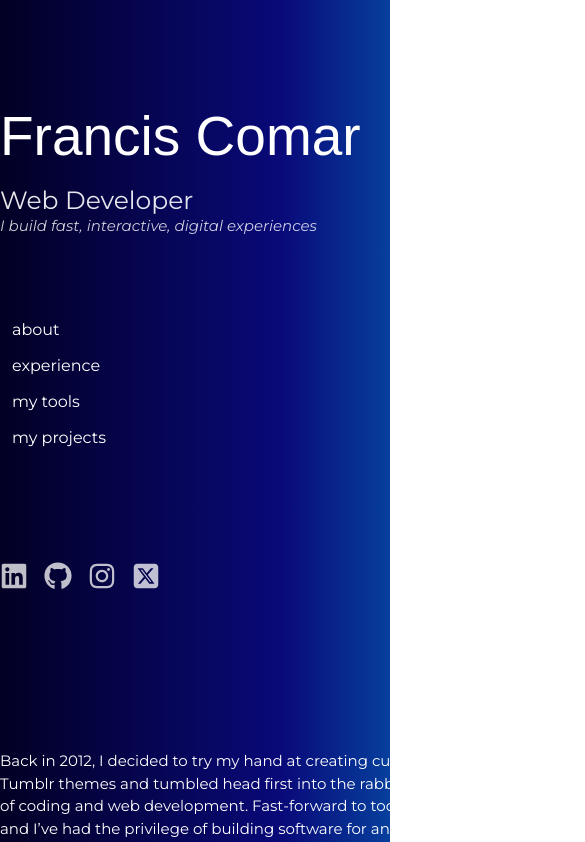
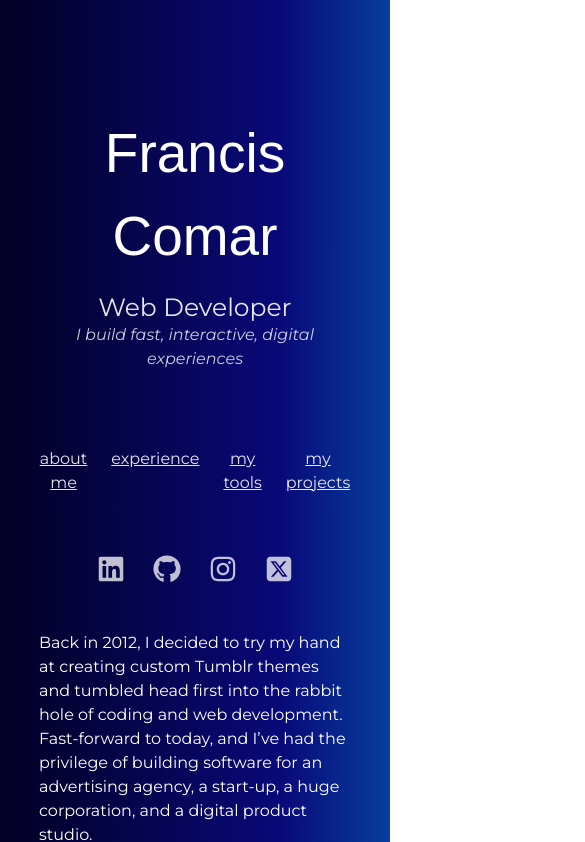
Before and after one commit to comar1/comar1-svelte, a SvelteKit app: page / in a window 390 px wide. Shown: the top 842 px of the page, 585 px wide, since content can reach past the window. Built offline with nearby package versions, Linux system fonts and the light colour scheme.

Commit message:
responsiveness

```diff
--- a/src/app.css
+++ b/src/app.css
@@ -15,5 +15,5 @@
   font-style: normal;
 }
 p{
-  font-size: 15px;
+  font-size: 1rem;
 }
--- a/src/app.html
+++ b/src/app.html
@@ -1,7 +1,7 @@
 <!doctype html>
 <html lang="en">
 	<head>
-		<title>Comar's Resume</title>
+		<title>Francis Comar</title>
 		<meta charset="utf-8" />
 		<link rel="icon" href="%sveltekit.assets%/favicon.png" />
 		<meta name="viewport" content="width=device-width, initial-scale=1" />
--- a/src/routes/+page.svelte
+++ b/src/routes/+page.svelte
@@ -13,9 +13,9 @@
 	<Landing></Landing>
 	<Content></Content>
 </div>
-<Tools></Tools>
+<!-- <Tools></Tools>
 <Projects></Projects>
-<Contact />
+<Contact /> -->
 
 <style lang="postcss">
 	.background {
--- a/src/routes/content.svelte
+++ b/src/routes/content.svelte
@@ -3,7 +3,7 @@
 </script>
 
 <div
-	class="pt-[110px] w-[28rem] h-full space-y-5 sticky left-[57%] mb-5 scroll-smooth"
+	class="pt-5 md:pt-[110px] w-[80%] md:w-[25rem] lg:w-[28rem] h-full space-y-5 sticky mx-auto md:left-[57%] mb-5 scroll-smooth"
 	id="about"
 >
 	<p>
--- a/src/routes/landing.svelte
+++ b/src/routes/landing.svelte
@@ -1,19 +1,19 @@
 <script>
 </script>
 
-<div class="h-[40rem] w-[30rem] text-left pt-[95px] sticky top-0 left-[20%]">
+<div class="h-[100%] md:h-[30rem] w-[80%] md:w-[30rem] text-center md:text-left pt-[7rem] pb-7 md:sticky top-0 md:left-[10%] lg:left-[19%] mx-auto">
 	<h1 class="text-[55px] text-extrabold font-cool">Francis Comar</h1>
-	<h3 class="text-[25px] opacity-90 mt-1">Web Developer</h3>
+	<h3 class="text-[25px] opacity-90 mt-3">Web Developer</h3>
 	<p class="opacity-80 italic -mt-1">I build fast, interactive, digital experiences</p>
 
-	<div class="flex flex-col mt-[5rem] ml-3 space-y-3">
-		<a href="#about" class="transition hover:underline">about</a>
-		<a href="#experience" class="transition hover:underline">experience</a>
-		<a href="#tools" class="transition hover:underline">my tools</a>
-		<a href="#projects" class="transition hover:underline">my projects</a>
+	<div class="flex flex-row md:flex-col mt-[4rem] ml-0 space-x-0 md:space-x-0 md:space-y-2 justify-center">
+		<a href="#about" class="transition underline md:no-underline hover:underline p-3 md:p-0 opacity-90 hover:opacity-100">about me</a>
+		<a href="#experience" class="transition underline md:no-underline hover:underline p-3 md:p-0 opacity-90 hover:opacity-100">experience</a>
+		<a href="#tools" class="transition underline md:no-underline hover:underline p-3 md:p-0 opacity-90 hover:opacity-100">my tools</a>
+		<a href="#projects" class="transition underline md:no-underline hover:underline p-3 md:p-0 opacity-90 hover:opacity-100">my projects</a>
 	</div>
 
-	<div class="flex flex-row mt-[7rem] space-x-4">
+	<div class="flex flex-row justify-center mt-[3rem] space-x-7 md:space-x-4 md:justify-start">
 		<a href="https://www.linkedin.com/in/comar1/" class="hover:underline"
 			><svg
 				xmlns="http://www.w3.org/2000/svg"
```
